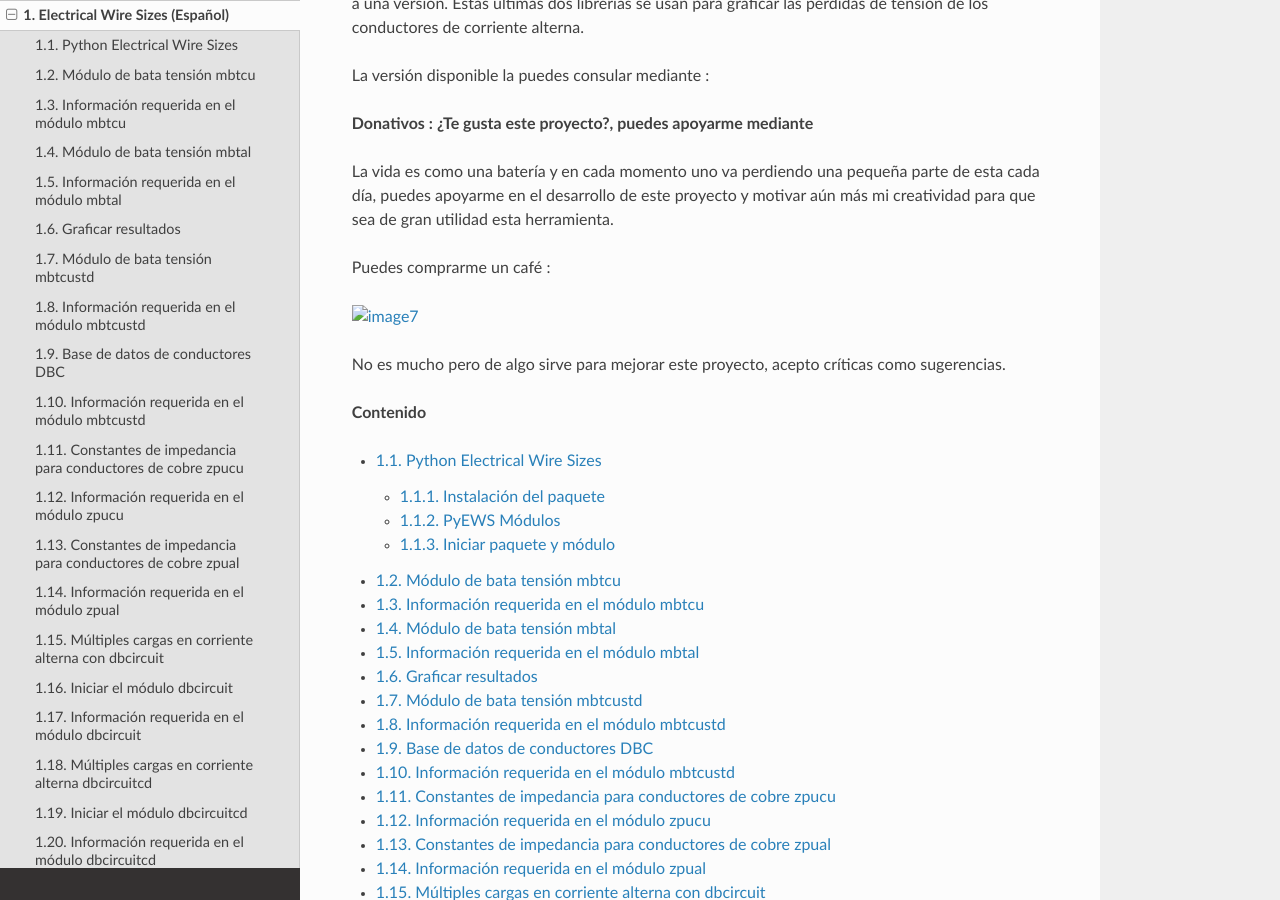
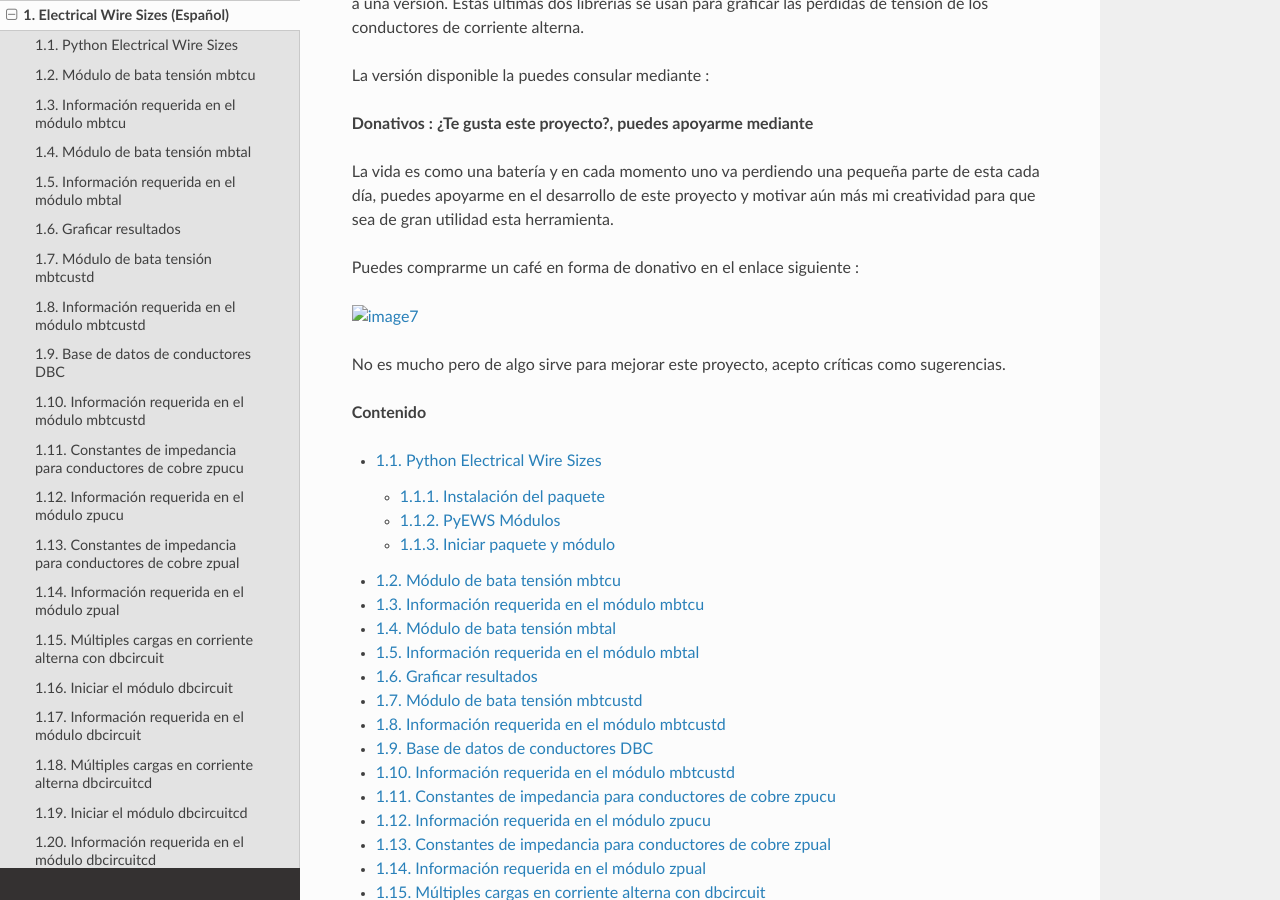
Before and after one commit to jacometoss/PyEWS, a Sphinx documentation site: the page built from docs/parte1/index.rst, in a window 1280 px wide and 900 px high, scrolled down 602 px. Built offline with Sphinx 7.4.7 and the Read the Docs theme 2.0.0, drawn with Linux system fonts in a browser that asks for light colours.

Commit message:
Update index.rst

```diff
--- a/docs/parte1/index.rst
+++ b/docs/parte1/index.rst
@@ -22,7 +22,7 @@ La vida es como una batería y en cada momento uno va perdiendo una pequeña par
 puedes apoyarme en el desarrollo de este proyecto y motivar aún más mi creatividad para
 que sea de gran utilidad esta herramienta.
 
-Puedes comprarme un café :
+Puedes comprarme un café en forma de donativo en el enlace siguiente :
 
 |image7|
 
```
